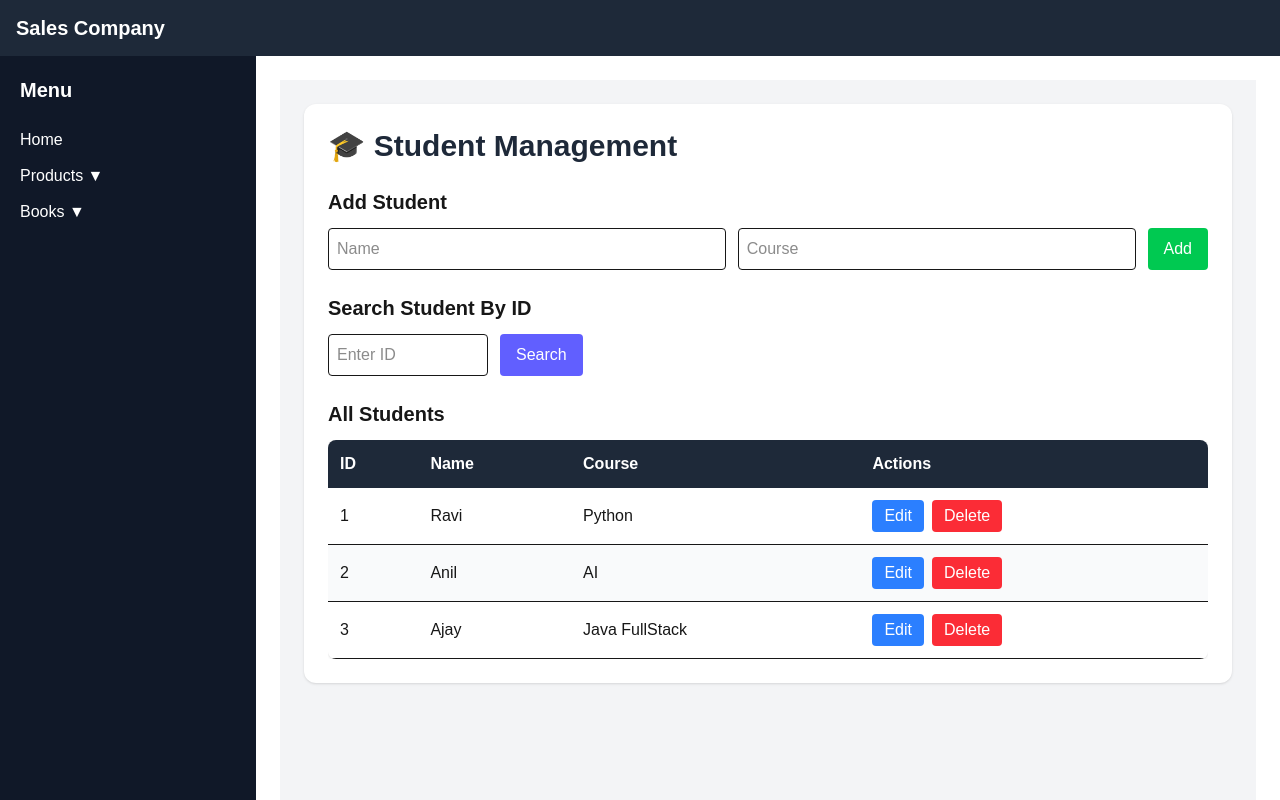
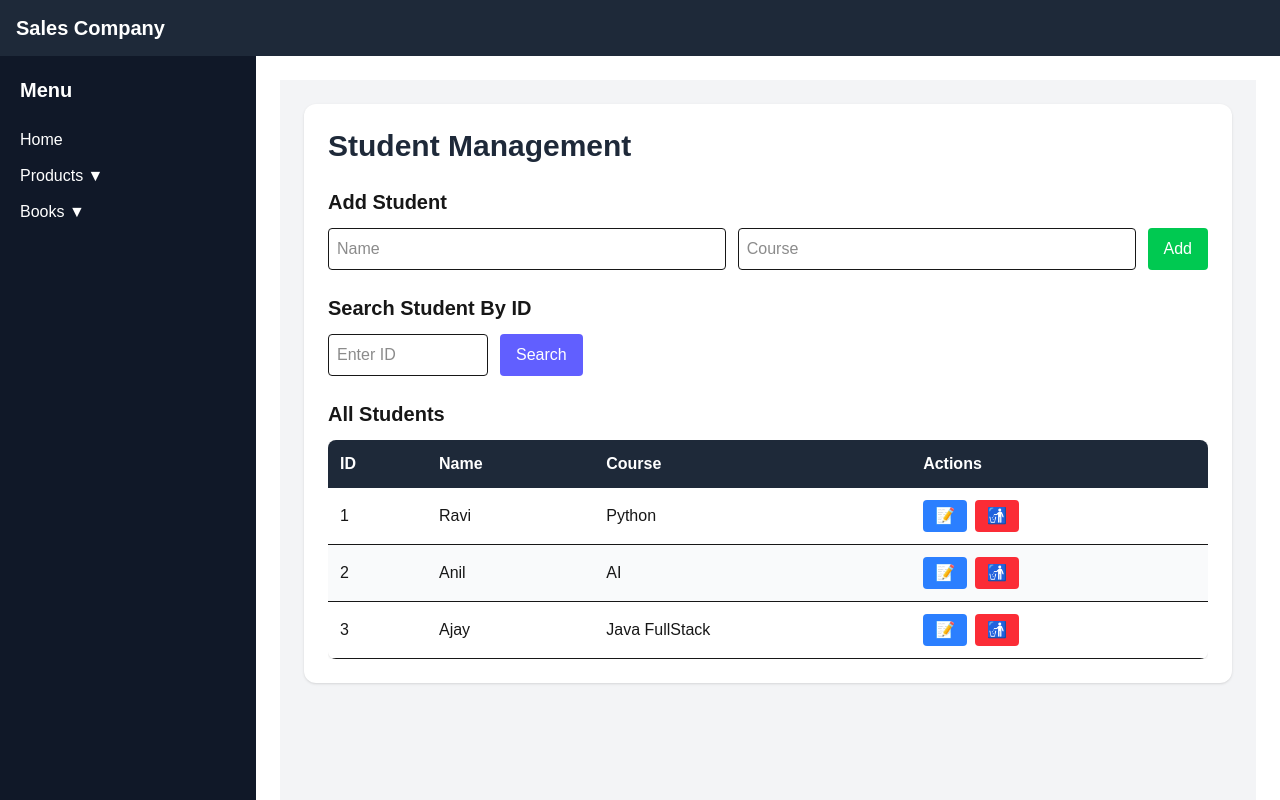
Before and after one commit to Karthik015-alpha/myapp2, a Next.js app: page /students in a window 1280 px wide. Shown: the top 800 px of the page. Built offline with nearby package versions, Linux system fonts and the light colour scheme.

Commit message:
Update StudentPage title and button labels for improved clarity and user experience

```diff
--- a/app/students/page.tsx
+++ b/app/students/page.tsx
@@ -135,7 +135,7 @@ export default function StudentPage() {
 
       {/* 🔹 Title */}
       <h1 className="text-3xl font-bold mb-6 text-gray-800">
-        🎓 Student Management
+         Student Management
       </h1>
 
       {/* 🔹 Add / Edit Form */}
@@ -269,14 +269,14 @@ export default function StudentPage() {
                         }}
                         className="bg-blue-500 text-white px-3 py-1 rounded hover:bg-blue-600"
                       >
-                        Edit
+                        📝
                       </button>
 
                       <button
                         onClick={() => deleteStudent(student.id)}
                         className="bg-red-500 text-white px-3 py-1 rounded hover:bg-red-600"
                       >
-                        Delete
+                        🚮
                       </button>
                     </td>
                   </tr>
```
